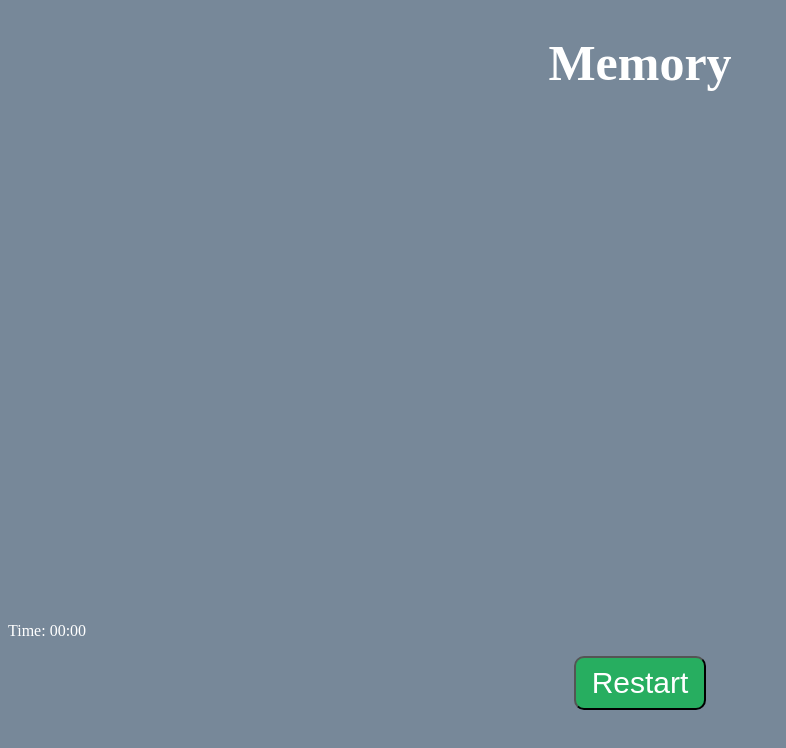
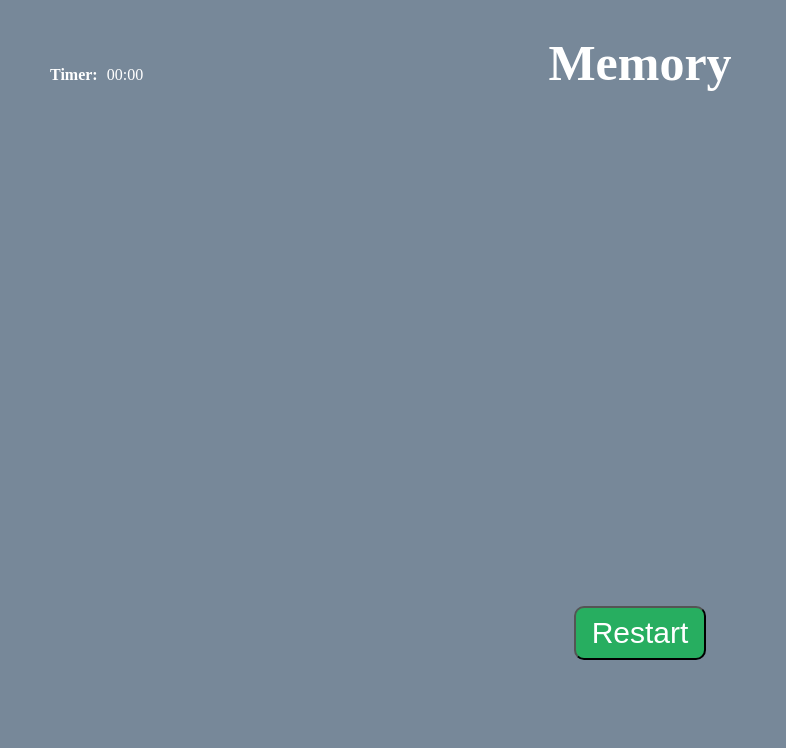
Before and after one commit to SafaeKa/Memory--Game, a plain HTML site: page main/game.html in a window 1280 px wide. Shown: the whole page, without its empty margins (0-786 px from the left). Drawn offline with Linux system fonts and the light colour scheme.

Commit message:
Changed position of timer to the top left side of the screen

```diff
--- a/main/game.html
+++ b/main/game.html
@@ -20,7 +20,10 @@
         <p> <span class="scorePlayer2"></span></p>
     </div>
 </div>
-<p>Time: <span class="timer">00:00</span></p> <!-- Timer display -->
+<div class="timer-container">
+    <p class="timer-text">Timer:</p>
+    <p class="timer">00:00</p>
+</div>
 <div class="actions">
     <button onclick="restart()">Restart</button>
 </div>
--- a/main/style.css
+++ b/main/style.css
@@ -155,3 +155,17 @@ tr:hover {
     justify-content: flex-end;
     align-items: flex-end;
 }
+
+.timer-container {
+    position: absolute;
+    top: 50px;
+    left: 50px;
+}
+.timer-text {
+    display: inline-block;
+    font-weight: bold;
+    margin-right: 5px;
+}
+.timer {
+    display: inline-block;
+}
```
